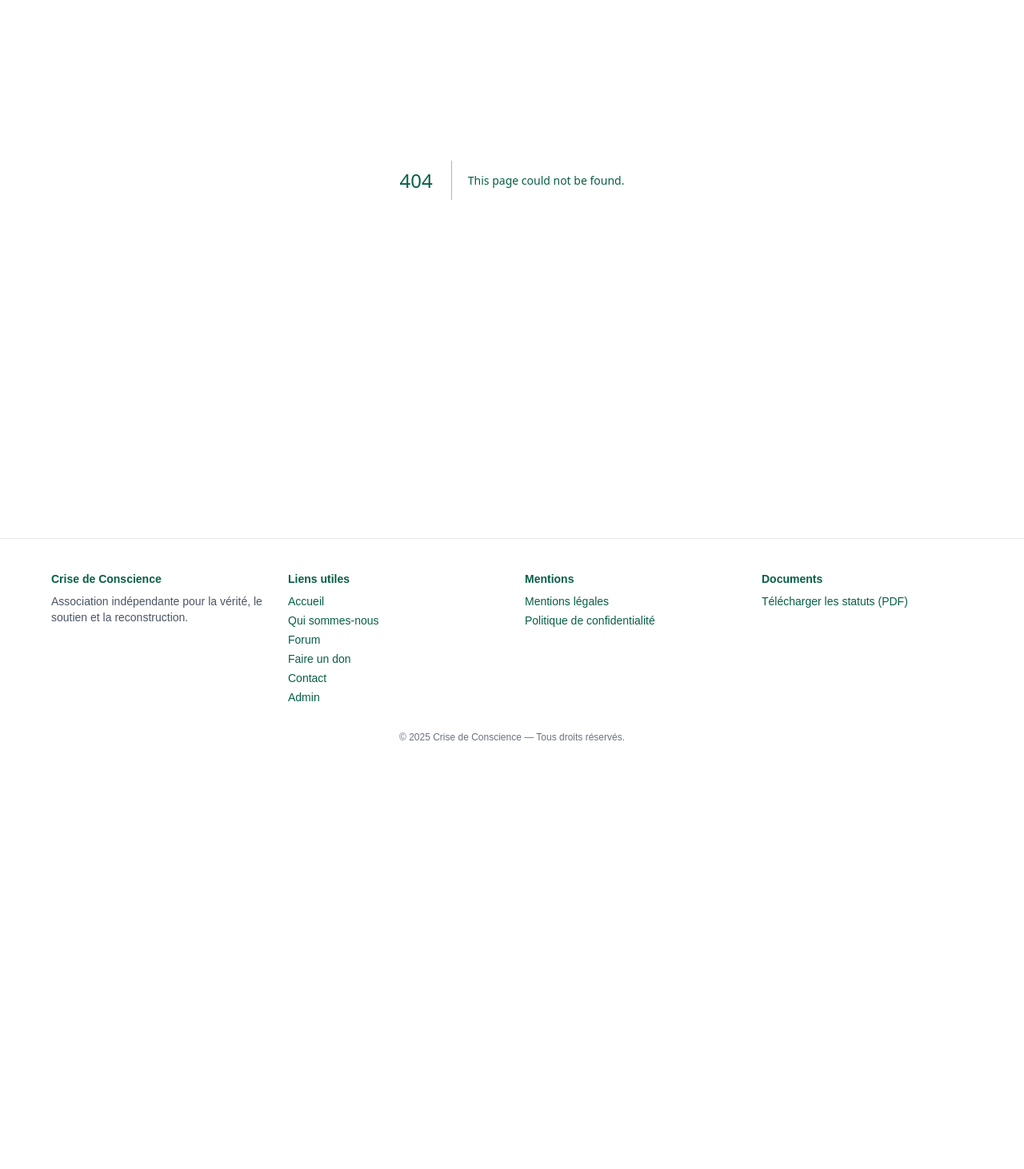
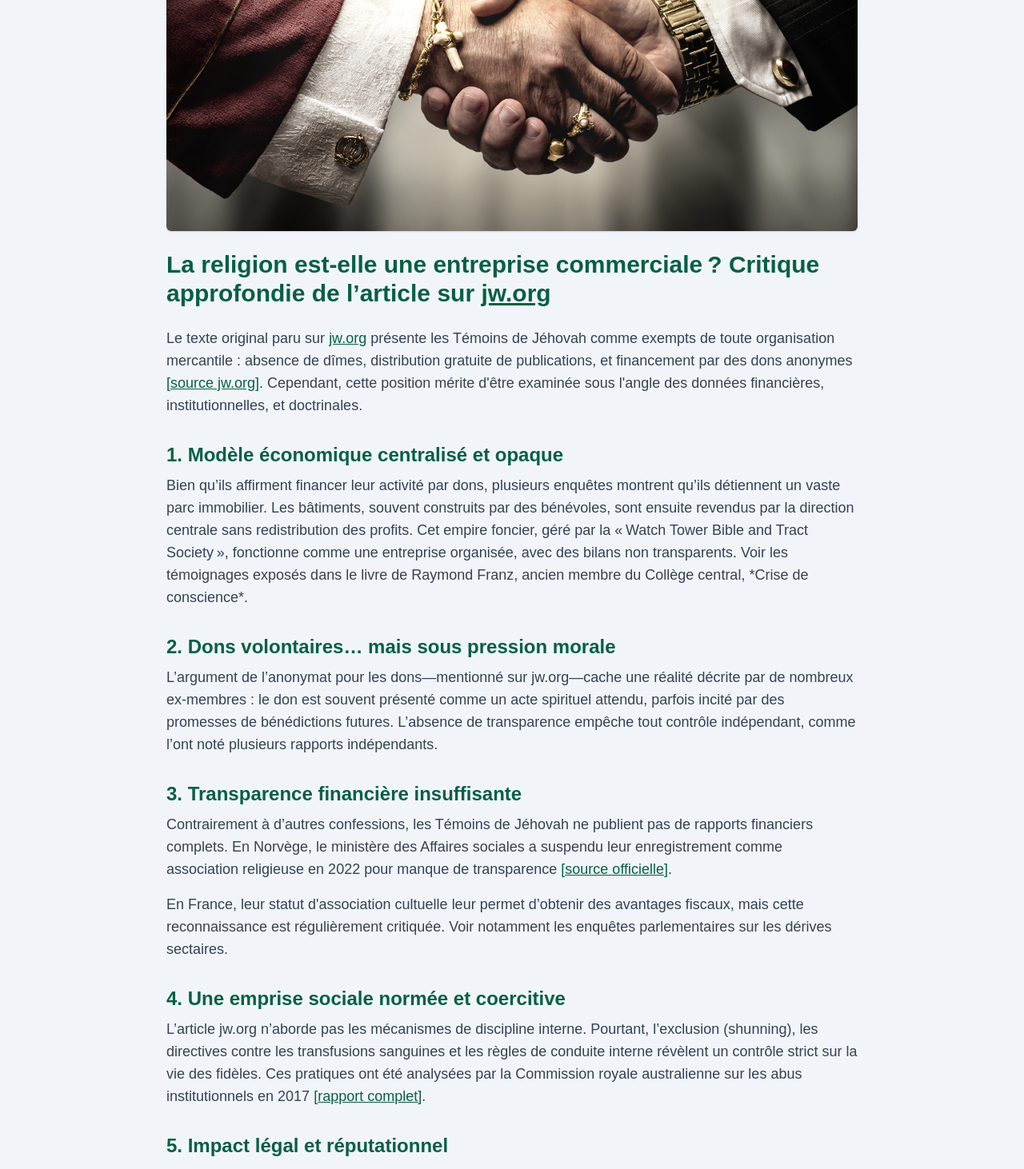
Before and after one commit to creacress/crise_de_conscience-main, a Next.js app: page /temoins-de-jehovah/contre-article/religion-est-elle-entreprise-commerciale in a window 1280 px wide. Before the commit this address had no page. Shown: the part 252-1714 px from the top of the page at 80% size. Before the commit the page ends 1222 px from the top, so only its background shows below. Built offline with nearby package versions, Linux system fonts and the light colour scheme.

Commit message:
Add critique article on the commercial nature of religion and its implications for Jehovah's Witnesses

```diff
--- /dev/null
+++ b/src/app/temoins-de-jehovah/contre-article/religion-est-elle-entreprise-commerciale/page.tsx
@@ -0,0 +1,59 @@
+import Image from 'next/image';
+
+export default function ReligionEntrepriseCommerciale() {
+  return (
+    <div className="max-w-4xl mx-auto px-4 py-8">
+      <div className="mb-6">
+        <Image
+          src="/501100016_univ_lsr_lg.jpg"
+          alt="Poignée de main entre symboles religieux et financiers"
+          width={1024}
+          height={600}
+          className="w-full h-auto rounded-md shadow-sm"
+        />
+      </div>
+
+      <h1 className="text-3xl font-bold text-gray-800 mb-6">
+        La religion est-elle une entreprise commerciale ? Critique approfondie de l’article sur <a href="https://www.jw.org/fr/biblioth%C3%A8que/rubriques/divers/religion-est-elle-entreprise-commerciale/" className="text-blue-600 underline">jw.org</a>
+      </h1>
+
+      <p className="text-gray-700 text-lg mb-4">
+        Le texte original paru sur <a href="https://www.jw.org/fr/biblioth%C3%A8que/rubriques/divers/religion-est-elle-entreprise-commerciale/" target="_blank" rel="noreferrer" className="text-blue-600 underline">
+        jw.org</a> présente les Témoins de Jéhovah comme exempts de toute organisation mercantile : absence de dîmes, distribution gratuite de publications, et financement par des dons anonymes <a href="https://www.jw.org/fr/temoins-de-jehovah/faq/comment-sont-finances/" target="_blank" rel="noreferrer" className="text-blue-600 underline">[source jw.org]</a>. Cependant, cette position mérite d'être examinée sous l'angle des données financières, institutionnelles, et doctrinales.
+      </p>
+
+      <h2 className="text-2xl font-semibold text-gray-800 mt-8 mb-2">1. Modèle économique centralisé et opaque</h2>
+      <p className="text-gray-700 text-lg mb-4">
+        Bien qu’ils affirment financer leur activité par dons, plusieurs enquêtes montrent qu’ils détiennent un vaste parc immobilier. Les bâtiments, souvent construits par des bénévoles, sont ensuite revendus par la direction centrale sans redistribution des profits. Cet empire foncier, géré par la « Watch Tower Bible and Tract Society », fonctionne comme une entreprise organisée, avec des bilans non transparents. Voir les témoignages exposés dans le livre de Raymond Franz, ancien membre du Collège central, *Crise de conscience*.
+      </p>
+
+      <h2 className="text-2xl font-semibold text-gray-800 mt-8 mb-2">2. Dons volontaires… mais sous pression morale</h2>
+      <p className="text-gray-700 text-lg mb-4">
+        L’argument de l’anonymat pour les dons—mentionné sur jw.org—cache une réalité décrite par de nombreux ex-membres : le don est souvent présenté comme un acte spirituel attendu, parfois incité par des promesses de bénédictions futures. L’absence de transparence empêche tout contrôle indépendant, comme l’ont noté plusieurs rapports indépendants.
+      </p>
+
+      <h2 className="text-2xl font-semibold text-gray-800 mt-8 mb-2">3. Transparence financière insuffisante</h2>
+      <p className="text-gray-700 text-lg mb-4">
+        Contrairement à d’autres confessions, les Témoins de Jéhovah ne publient pas de rapports financiers complets. En Norvège, le ministère des Affaires sociales a suspendu leur enregistrement comme association religieuse en 2022 pour manque de transparence <a href="https://www.regjeringen.no/" target="_blank" rel="noreferrer" className="text-blue-600 underline">[source officielle]</a>.
+      </p>
+      <p className="text-gray-700 text-lg mb-4">
+        En France, leur statut d'association cultuelle leur permet d’obtenir des avantages fiscaux, mais cette reconnaissance est régulièrement critiquée. Voir notamment les enquêtes parlementaires sur les dérives sectaires.
+      </p>
+
+      <h2 className="text-2xl font-semibold text-gray-800 mt-8 mb-2">4. Une emprise sociale normée et coercitive</h2>
+      <p className="text-gray-700 text-lg mb-4">
+        L’article jw.org n’aborde pas les mécanismes de discipline interne. Pourtant, l’exclusion (shunning), les directives contre les transfusions sanguines et les règles de conduite interne révèlent un contrôle strict sur la vie des fidèles. Ces pratiques ont été analysées par la Commission royale australienne sur les abus institutionnels en 2017 <a href="https://www.childabuseroyalcommission.gov.au/" target="_blank" rel="noreferrer" className="text-blue-600 underline">[rapport complet]</a>.
+      </p>
+
+      <h2 className="text-2xl font-semibold text-gray-800 mt-8 mb-2">5. Impact légal et réputationnel</h2>
+      <p className="text-gray-700 text-lg mb-4">
+        Plusieurs pays, dont l’Australie et la Norvège, ont questionné leur statut légal. Des enquêtes journalistiques, notamment par la BBC <a href="https://www.bbc.com/news/uk-66330103" target="_blank" rel="noreferrer" className="text-blue-600 underline">[BBC, 2023]</a>, documentent des cas d’abus, de silence imposé et de rétention d’information à propos d’agressions sexuelles.
+      </p>
+
+      <h2 className="text-2xl font-semibold text-gray-800 mt-8 mb-2">Conclusion : plus qu’un discours spirituel… un modèle institutionnel à questionner</h2>
+      <p className="text-gray-700 text-lg mb-4">
+        Loin de l’image de « religion pure » promue sur jw.org, les Témoins de Jéhovah fonctionnent selon une structure centralisée, contrôlée, opaque sur le plan financier, et moralement coercitive. La liberté religieuse ne devrait pas être un prétexte à l’opacité ni à l’isolement des fidèles. Une transparence accrue et un encadrement par les autorités restent essentiels.
+      </p>
+    </div>
+  );
+}
--- a/src/app/temoins-de-jehovah/page.tsx
+++ b/src/app/temoins-de-jehovah/page.tsx
@@ -16,6 +16,9 @@ export default function TJPage() {
         <li>
           <Link href="/temoins-de-jehovah/origines" className="underline">
             Origines du mouvement
+          </Link>
+          <Link href="/temoins-de-jehovah/contre-article/" className="underline">
+            Contre-article du site officiel des TJ
           </Link>
         </li>
         <li>
```
Also changed, not shown: public/501100016_univ_lsr_lg.jpg (added), src/app/temoins-de-jehovah/contre-article/page.tsx (added).
